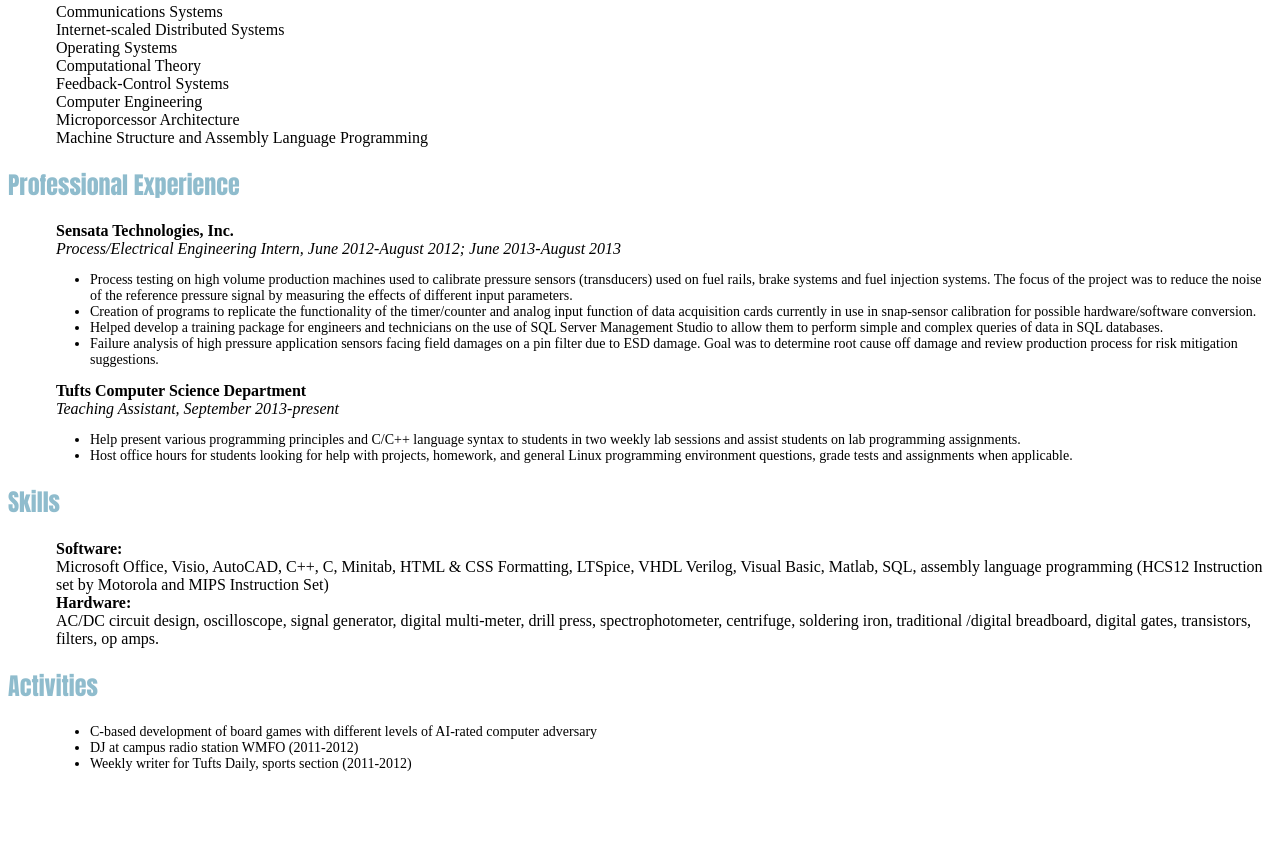
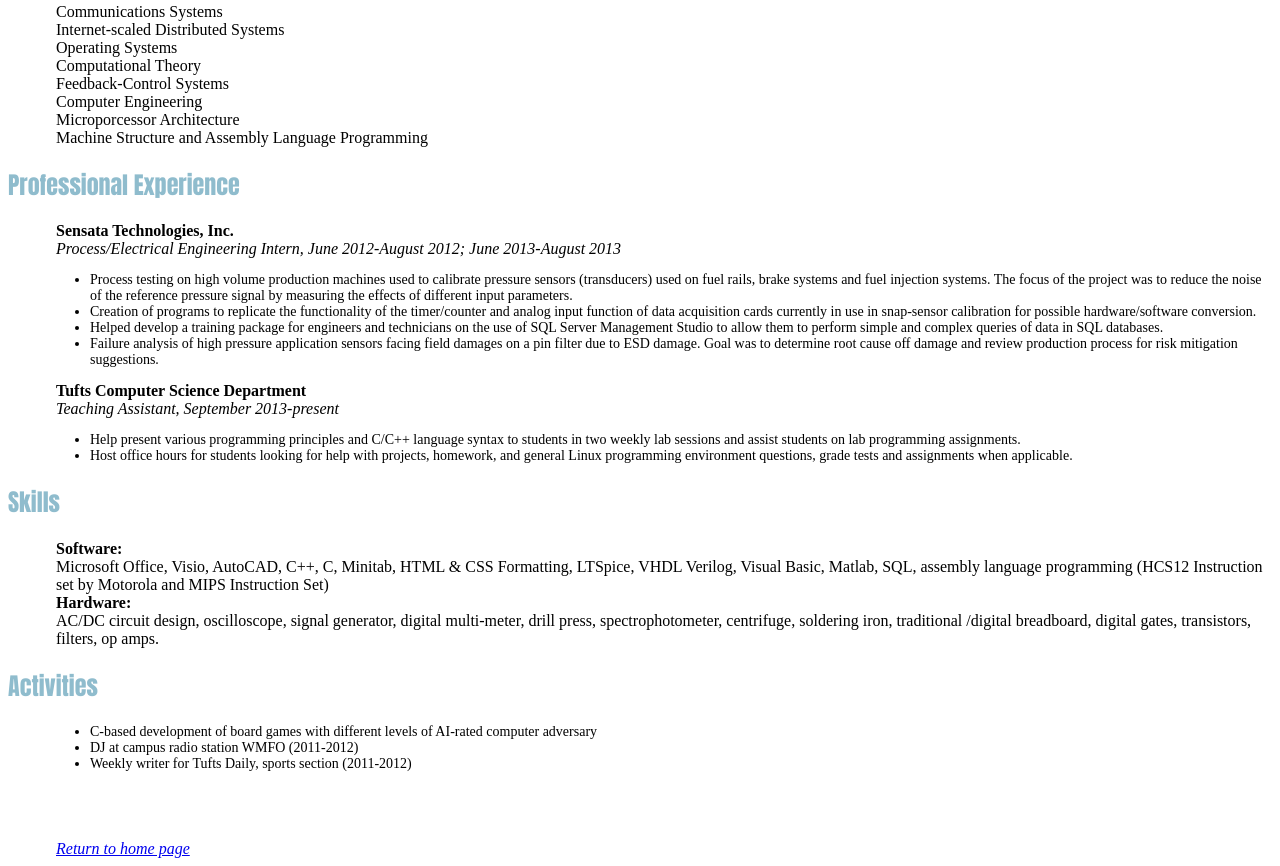
Before and after one commit to zrmcgow01/zrmcgow01.github.io, a plain HTML site: page resume.html in a window 1280 px wide. Shown: the part 300-1166 px from the top of the page. Before the commit the page ends 1086 px from the top, so only its background shows below. Drawn offline with Linux system fonts and the light colour scheme.

Commit message:
includes link back to home page

```diff
--- a/resume.html
+++ b/resume.html
@@ -43,5 +43,6 @@
 		<li>DJ at campus radio station WMFO (2011-2012)</li>
 		<li>Weekly writer for Tufts Daily, sports section (2011-2012)</li>
 	</ul>
-
+	</br></br></br>
+	<div id="position"><a href="index.html">Return to home page</a></div>
 </body>
```
